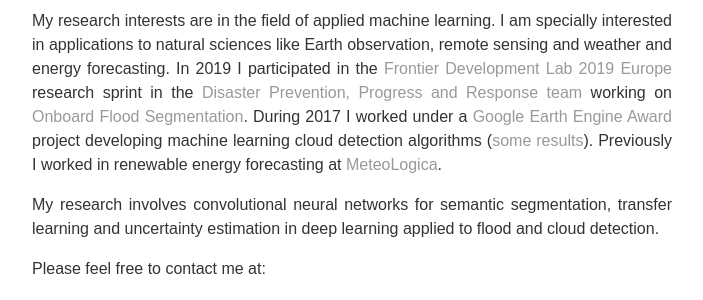
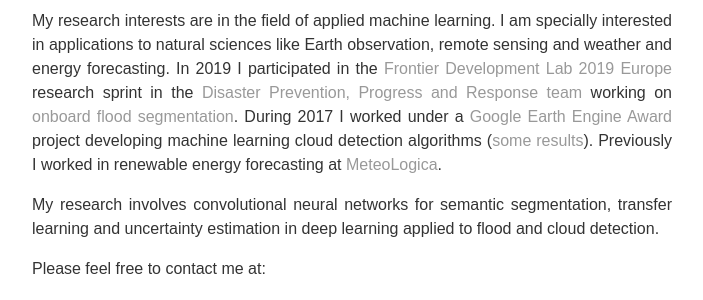
Before and after one commit to Haiiah/gonzmg88.github.io, a Jekyll site: the page built from index.md, in a window 1280 px wide. Shown: the part 311-611 px from the top of the page, without its empty margins (288-991 px from the left). Built offline with Jekyll 4.4.1, drawn with Linux system fonts in a browser that asks for light colours.

Commit message:
remove capital

```diff
--- a/index.md
+++ b/index.md
@@ -17,7 +17,7 @@ title: Gonzalo Mateo García
 
 I'm a PhD student in Image and Signal Processing Group in the Image Processing Laboratory Institute at Universidad de Valencia. My advisor is <a href="http://www.uv.es/chovago/" target="_blank">Prof. Luis Gómez-Chova</a>.
 
-My research interests are in the field of applied machine learning. I am specially interested in applications to natural sciences like Earth observation, remote sensing and weather and energy forecasting. In 2019 I participated in the <a href="https://fdleurope.org/" target="_blank">Frontier Development Lab 2019 Europe</a> research sprint in the <a href="https://fdleurope.org/all/2019/8/14/fdl-europe-2019-disaster-prevention-progress-amp-response-floods-team" target="_blank"> Disaster Prevention, Progress and Response team</a> working on <a href="https://arxiv.org/abs/1910.03019" target="_blank">Onboard Flood Segmentation</a>. During 2017 I worked under a <a href="https://research.google.com/research-outreach.html#/research-outreach/faculty-engagement/earth-engine-research-awards" target="_blank">Google Earth Engine Award</a> project developing machine learning cloud detection algorithms (<a href="https://isp.uv.es/projects/cdc/viewer_l8_GEE.html" target="_blank">some results</a>). Previously I worked in renewable energy forecasting at [MeteoLogica](http://meteologica.com){:target="_blank"}.
+My research interests are in the field of applied machine learning. I am specially interested in applications to natural sciences like Earth observation, remote sensing and weather and energy forecasting. In 2019 I participated in the <a href="https://fdleurope.org/" target="_blank">Frontier Development Lab 2019 Europe</a> research sprint in the <a href="https://fdleurope.org/all/2019/8/14/fdl-europe-2019-disaster-prevention-progress-amp-response-floods-team" target="_blank"> Disaster Prevention, Progress and Response team</a> working on <a href="https://arxiv.org/abs/1910.03019" target="_blank">onboard flood segmentation</a>. During 2017 I worked under a <a href="https://research.google.com/research-outreach.html#/research-outreach/faculty-engagement/earth-engine-research-awards" target="_blank">Google Earth Engine Award</a> project developing machine learning cloud detection algorithms (<a href="https://isp.uv.es/projects/cdc/viewer_l8_GEE.html" target="_blank">some results</a>). Previously I worked in renewable energy forecasting at [MeteoLogica](http://meteologica.com){:target="_blank"}.
 
 My research involves convolutional neural networks for semantic segmentation, transfer learning and uncertainty estimation in deep learning applied to flood and cloud detection.
 
```
